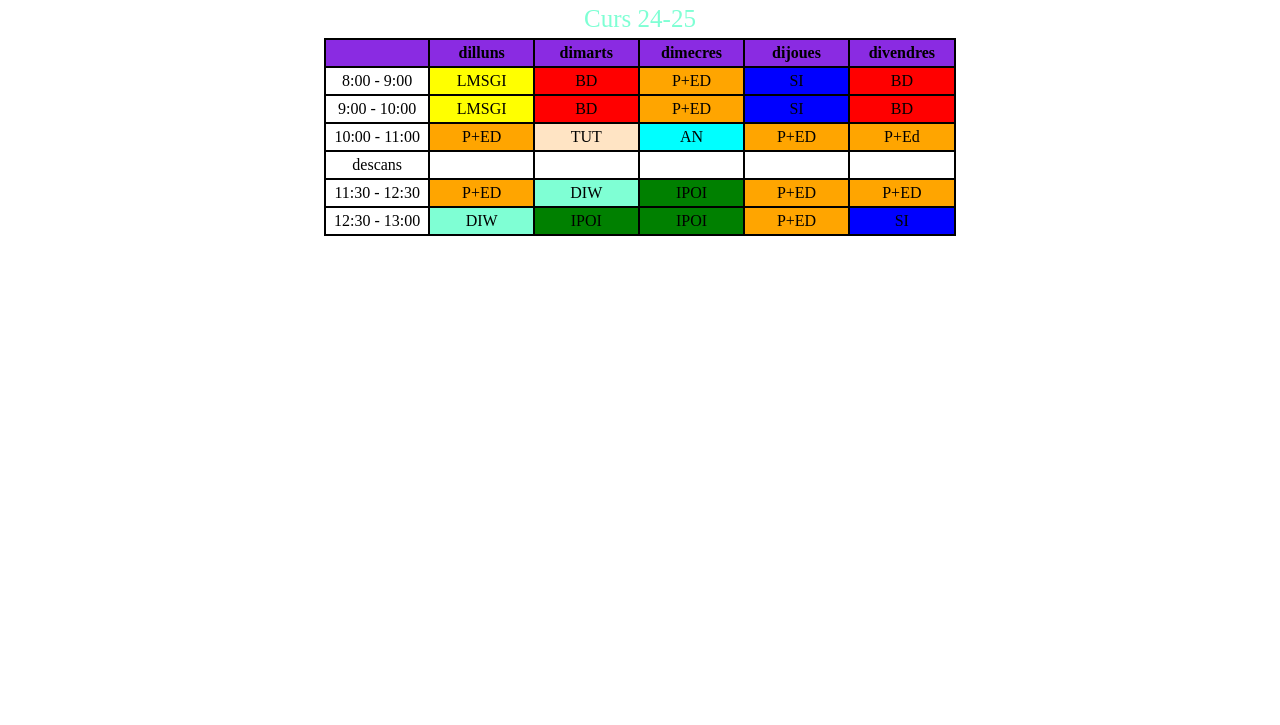
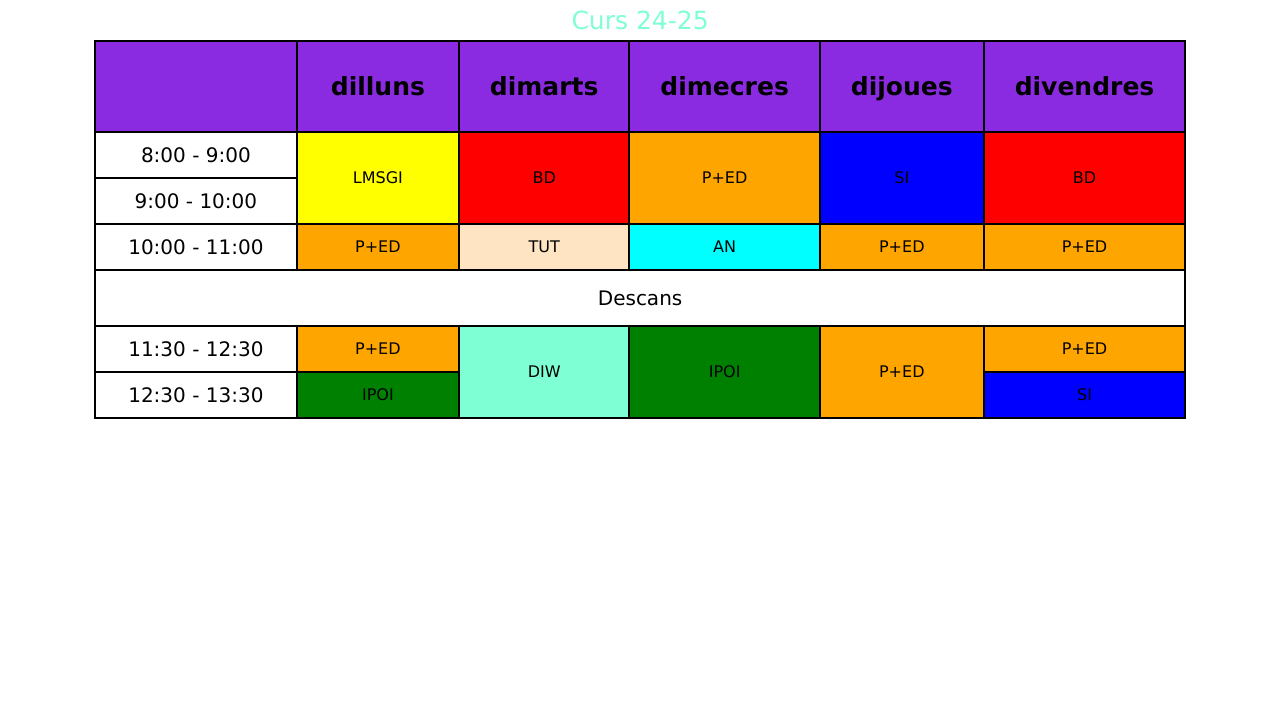
Before and after one commit to PauMas7406/LMSGI_P2, a plain HTML site: page horari.html in a window 1280 px wide. Shown: the part 75-800 px from the top of the page. Drawn offline with Linux system fonts and the light colour scheme.

Commit message:
Activitat 4 Taula +CSS avançada

```diff
--- a/horari.html
+++ b/horari.html
@@ -1,5 +1,5 @@
 <!DOCTYPE html>
-<html>
+<html id="horari">
     <head>
 
         <link rel="stylesheet" href="./style.css">
@@ -10,58 +10,45 @@
             <caption>Curs 24-25</caption>
             <tr>
                 <th></th>
-                <th>dilluns</th>
-                <th>dimarts</th>
-                <th>dimecres</th>
-                <th>dijoues</th>
-                <th>divendres</th>
+                <th class="dilluns">dilluns</th>
+                <th class="dimarts">dimarts</th>
+                <th class="dimecres">dimecres</th>
+                <th class="dijous">dijoues</th>
+                <th class="divendres">divendres</th>
             </tr>
             <tr>
-                <td>8:00 - 9:00</td>
-                <td class="LMSGI">LMSGI</td>
-                <td class="BD">BD</td>
-                <td class="PED">P+ED</td>
-                <td class="SI">SI</td>
-                <td class="BD">BD</td>
+                <td class="hores">8:00 - 9:00</td>
+                <td rowspan="2" class="LMSGI">LMSGI</td>
+                <td rowspan="2" class="BD">BD</td>
+                <td rowspan="2" class="PED">P+ED</td>
+                <td rowspan="2" class="SI">SI</td>
+                <td rowspan="2" class="BD">BD</td>
             </tr>
             <tr>
-                <td>9:00 - 10:00</td>
-                <td class="LMSGI">LMSGI</td>
-                <td class="BD">BD</td>
-                <td class="PED">P+ED</td>
-                <td class="SI">SI</td>
-                <td class="BD">BD</td>
+                <td class="hores">9:00 - 10:00</td>
             </tr>
             <tr>
-                <td>10:00 - 11:00</td>
+                <td class="hores">10:00 - 11:00</td>
                 <td class="PED">P+ED</td>
                 <td class="TUT">TUT</td>
                 <td class="AN">AN</td>
                 <td class="PED">P+ED</td>
-                <td class="PED">P+Ed</td>
-            </tr>
-            <tr>
-                <td>descans</td>
-                <td></td>
-                <td></td>
-                <td></td>
-                <td></td>
-                <td></td>
-            </tr>
-            <tr>
-                <td>11:30 - 12:30</td>
-                <td class="PED">P+ED</td>
-                <td class="DIW">DIW</td>
-                <td class="IPOI">IPOI</td>
-                <td class="PED">P+ED</td>
                 <td class="PED">P+ED</td>
             </tr>
             <tr>
-                <td>12:30 - 13:00</td>
-                <td class="DIW">DIW</td>
+                <td colspan="6" id="Descans">Descans</td>
+            </tr>
+            <tr>
+                <td class="hores">11:30 - 12:30</td>
+                <td class="PED">P+ED</td>
+                <td rowspan="2" class="DIW">DIW</td>
+                <td rowspan="2" class="IPOI">IPOI</td>
+                <td rowspan="2" class="PED">P+ED</td>
+                <td class="PED">P+ED</td>
+            </tr>
+            <tr>
+                <td class="hores">12:30 - 13:30</td>
                 <td class="IPOI">IPOI</td>
-                <td class="IPOI">IPOI</td>
-                <td class="PED">P+ED</td>
                 <td class="SI">SI</td>
             </tr>
         </table>
--- a/style.css
+++ b/style.css
@@ -1,3 +1,7 @@
+#horari {
+    font-family: Verdana, Geneva, Tahoma, sans-serif;
+}
+
 h1 {
     color: #07f41a;
     font-weight: bold;
@@ -12,7 +16,6 @@ caption {
 }
 
 table {
-    width: 50%;
     border-collapse: collapse;
     margin: auto;
 }
@@ -51,3 +54,18 @@ th {
 .AN {
     background-color: aqua;
 }
+#Descans {
+    padding: 15px;
+    font-size: 20px;
+}
+
+th {
+    padding: 30px;
+    font-size: 25px;
+}
+
+.hores {
+    padding: 10px;
+    font-size: 20px;
+    width: 180px;
+}
```
